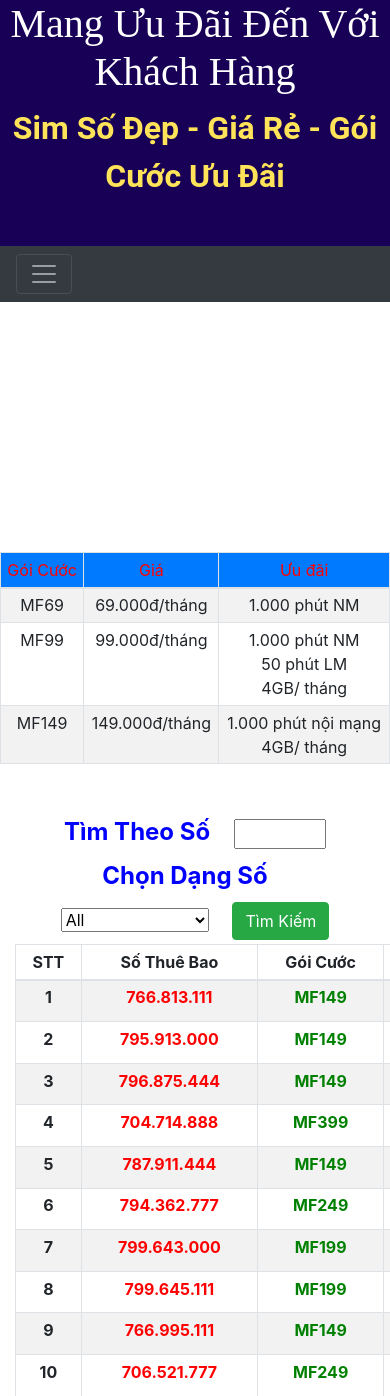
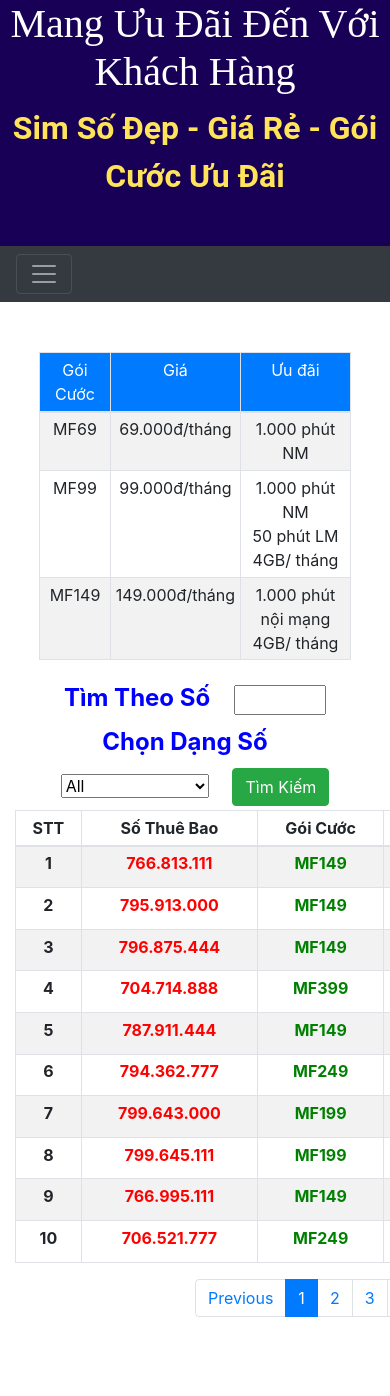
Before and after one commit to Cuongtq88/simmobi, a Flask app: page /trasau in a window 390 px wide; the page is wider, and only the part inside the window is pictured. Shown: the top 1396 px of that part. Run offline with Flask 2, Linux system fonts and the light colour scheme; data comes from the database, SQL or seed files in the repository; some libraries are stand-ins or nearby versions; some web fonts are replaced.

Commit message:
can chinh bang goi cuoc

```diff
--- a/static/css/styles.css
+++ b/static/css/styles.css
@@ -160,17 +160,17 @@ p{
 
 }
 .title-goicuoc{
-  color: red;
+  color: white;
 
 }
 @media screen and (max-width: 1200px) {
   .banggoicuoc{
     position: relative;
-    width:100%;
-    top: 5%;
+    width:80%;
+    top:5%;
 
     text-align: center;
-    margin: 250px auto 50px auto;
+    margin: 50px auto 20px auto;
     padding-right: 0;
   }
 #navbar{
```
